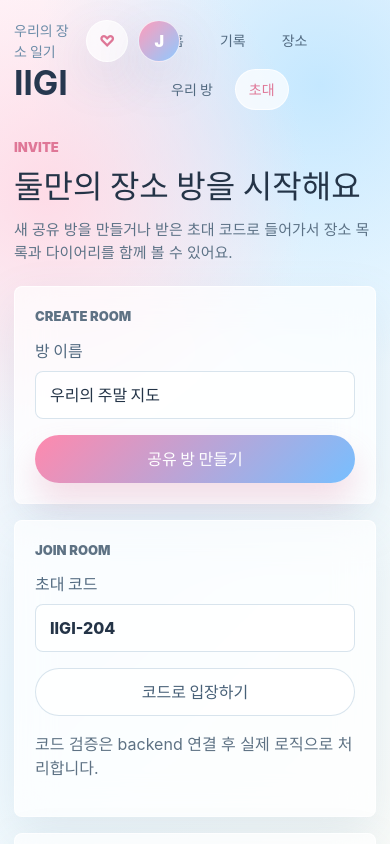
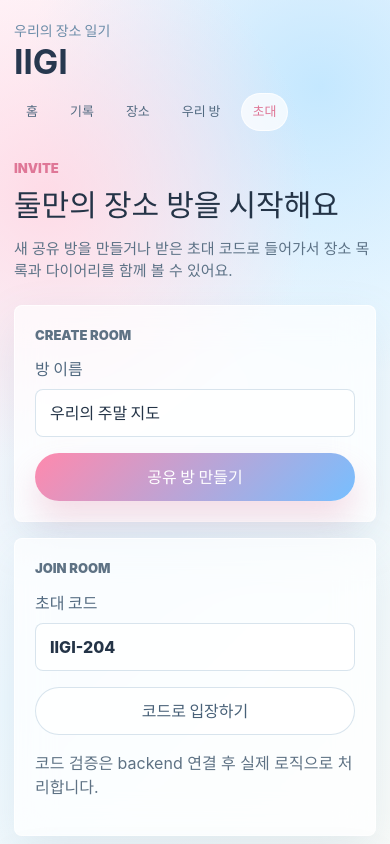
Before and after one commit to yangjihun/IlGI, a Vue app in the folder fe/: page /invite in a window 390 px wide. Shown: the top 844 px of the page. Built offline with nearby package versions, Linux system fonts and the light colour scheme.

Commit message:
fix: 주요 페이지 모바일 표시 보정

```diff
--- a/fe/src/style.css
+++ b/fe/src/style.css
@@ -47,6 +47,7 @@ button {
 
 .app-header {
   display: flex;
+  flex-wrap: wrap;
   align-items: center;
   justify-content: space-between;
   gap: 20px;
@@ -80,6 +81,7 @@ button {
   flex-wrap: wrap;
   justify-content: center;
   gap: 8px;
+  min-width: 0;
 }
 
 .app-nav a {
@@ -446,12 +448,14 @@ button {
 .page-shell {
   display: grid;
   gap: 22px;
+  min-width: 0;
   width: 100%;
   max-width: 1180px;
   margin: 0 auto;
 }
 
 .page-hero {
+  min-width: 0;
   max-width: 820px;
 }
 
@@ -733,10 +737,24 @@ button {
     gap: 14px;
   }
 
+  .app-brand {
+    flex: 1 1 100%;
+    min-width: 0;
+  }
+
+  .app-header__actions {
+    display: none;
+  }
+
   .app-nav {
     order: 3;
     justify-content: flex-start;
     width: 100%;
+  }
+
+  .app-nav a {
+    padding: 8px 11px;
+    font-size: 13px;
   }
 
   .room-pill {
@@ -785,7 +803,7 @@ button {
   }
 
   .page-hero h1 {
-    font-size: 32px;
+    font-size: 30px;
   }
 
   .page-hero span {
```
